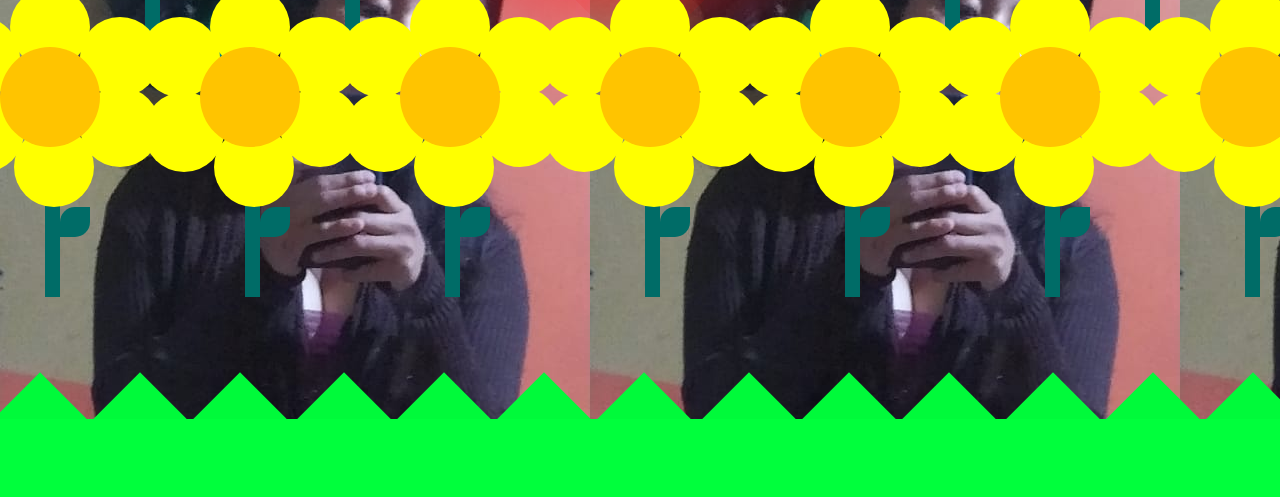
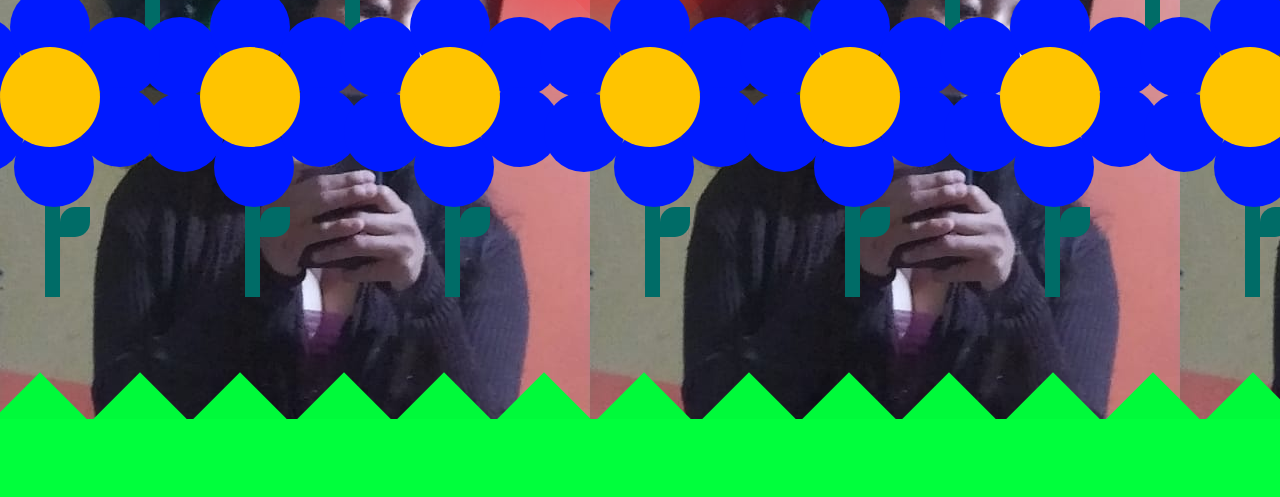
Before and after one commit to BrayanAndrade1/Jaqueline, a plain HTML site: page index.html in a window 1280 px wide. Shown: the part 303-800 px from the top of the page. Drawn offline with Linux system fonts and the light colour scheme.

Commit message:
style1.css

```diff
--- a/style1.css
+++ b/style1.css
@@ -11,7 +11,7 @@ h1{
   display:block;
 }
 div.petalo{
-	background-color:yellow; border-radius: 40px; width: 80px; height: 80px; position: absolute;
+	background-color:rgb(0, 26, 255); border-radius: 40px; width: 80px; height: 80px; position: absolute;
 }
 #centro{
 	background-color: #ffc400; border-radius: 70px; -webkit-border-radius: 70px; -moz-border-radius: 70px;
```
